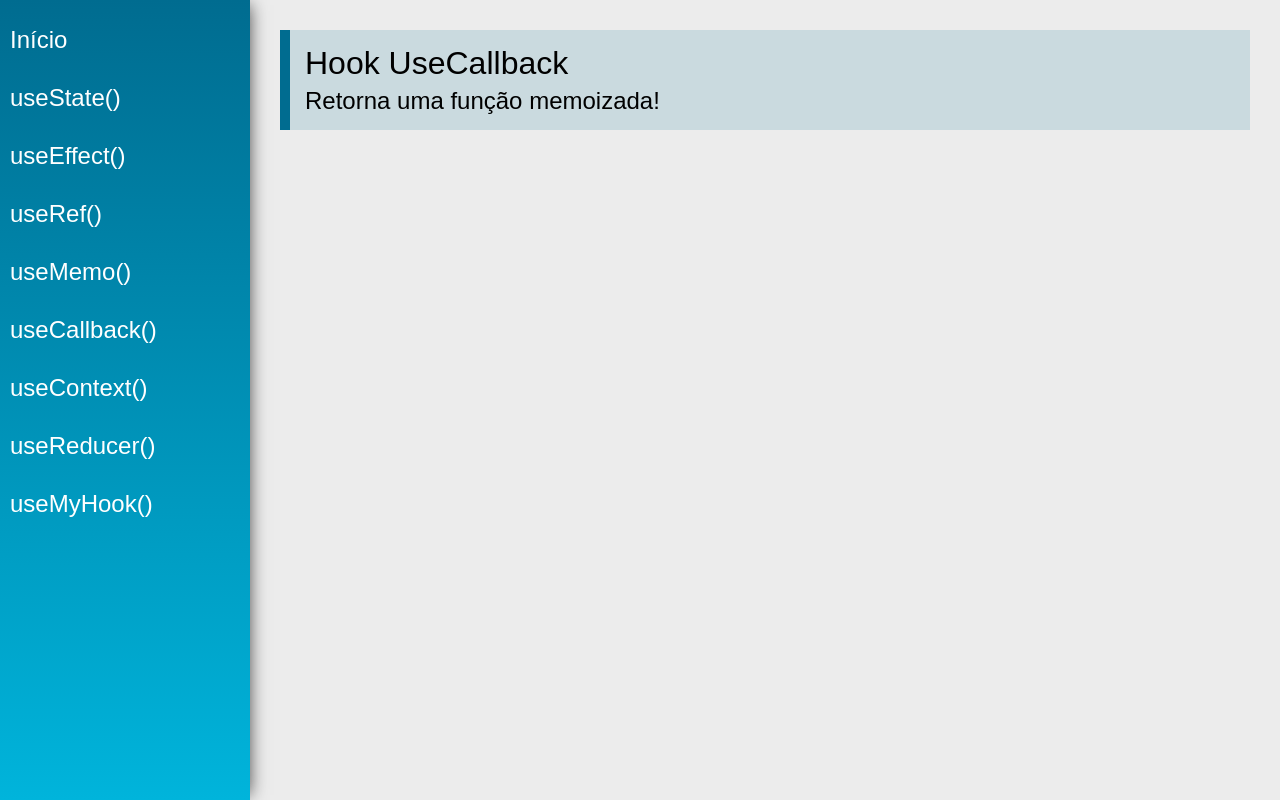
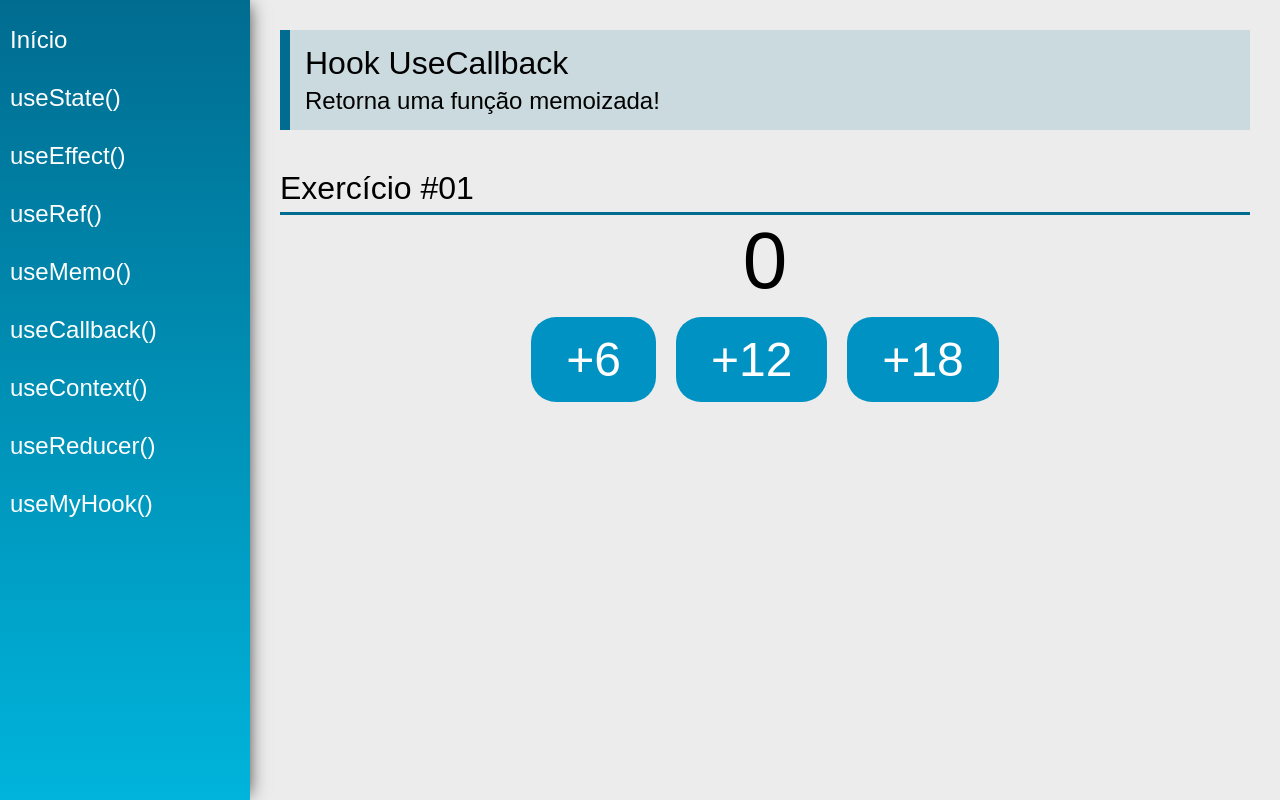
Before and after one commit to Guga-Santos/Udemy-React-Hooks, a React (Create React App) app: page /useCallback in a window 1280 px wide. Built offline with nearby package versions, Linux system fonts and the light colour scheme.

Commit message:
feat: usecallback initial structure

```diff
--- a/src/views/examples/UseCallback.jsx
+++ b/src/views/examples/UseCallback.jsx
@@ -1,13 +1,43 @@
-import React from 'react'
+import React, { useState } from 'react'
 import PageTitle from '../../components/layout/PageTitle'
+import SectionTitle from '../../components/layout/SectionTitle'
 
 const UseCallback = (props) => {
+    const [count, setCount] = useState(0)
+
+    function inc(delta) {
+        setCount(count + delta);
+    }
+
     return (
         <div className="UseCallback">
             <PageTitle
                 title="Hook UseCallback"
                 subtitle="Retorna uma função memoizada!"
             />
+            <SectionTitle title="Exercício #01"/>
+            <div className="center">
+                <span className="text">{ count }</span>
+
+                <div>
+                    <button
+                    type='button'
+                    className="btn"
+                    onClick={() => inc(+6)}
+                    >+6</button>
+                    <button
+                    type='button'
+                    className="btn"
+                    onClick={() => inc(+12)}
+                    >+12</button>
+                    <button
+                    type='button'
+                    className="btn"
+                    onClick={() => inc(+18)}
+                    >+18</button>
+                </div>
+
+            </div>
         </div>
     )
 }
```
